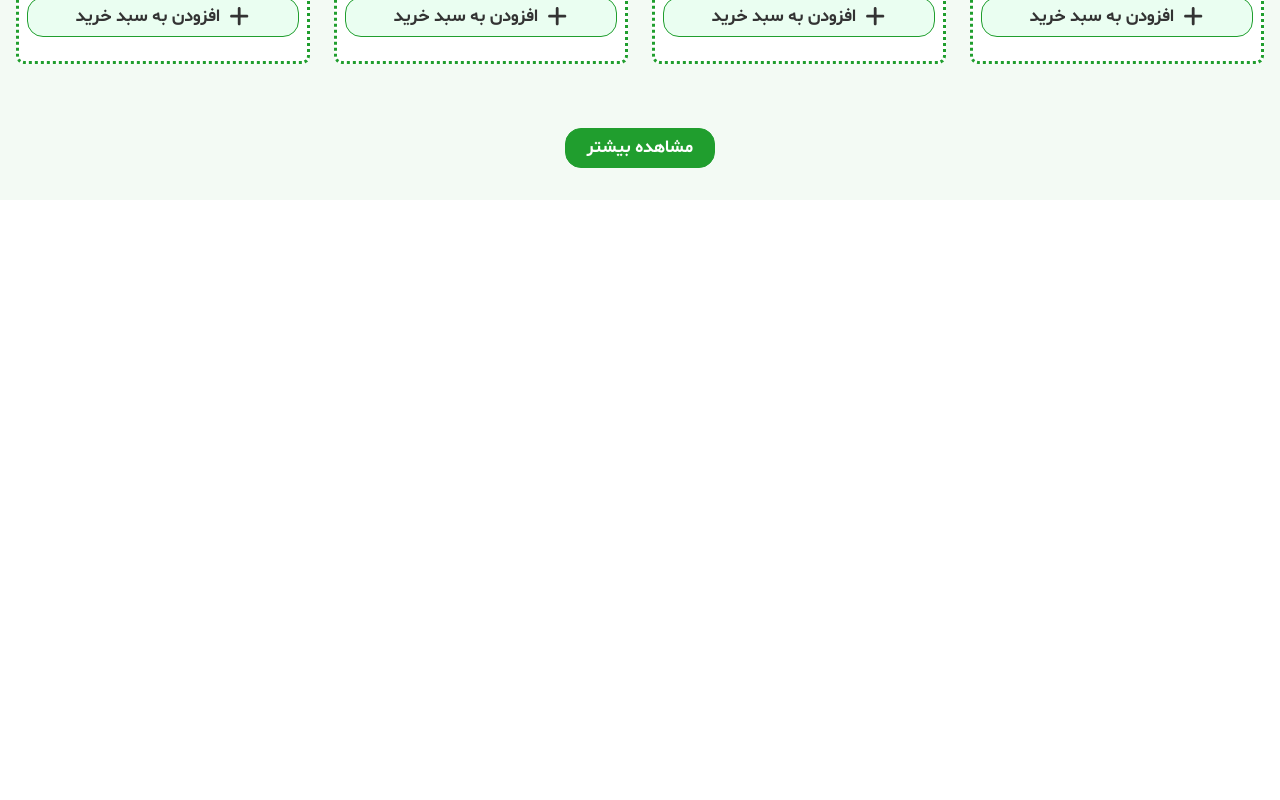
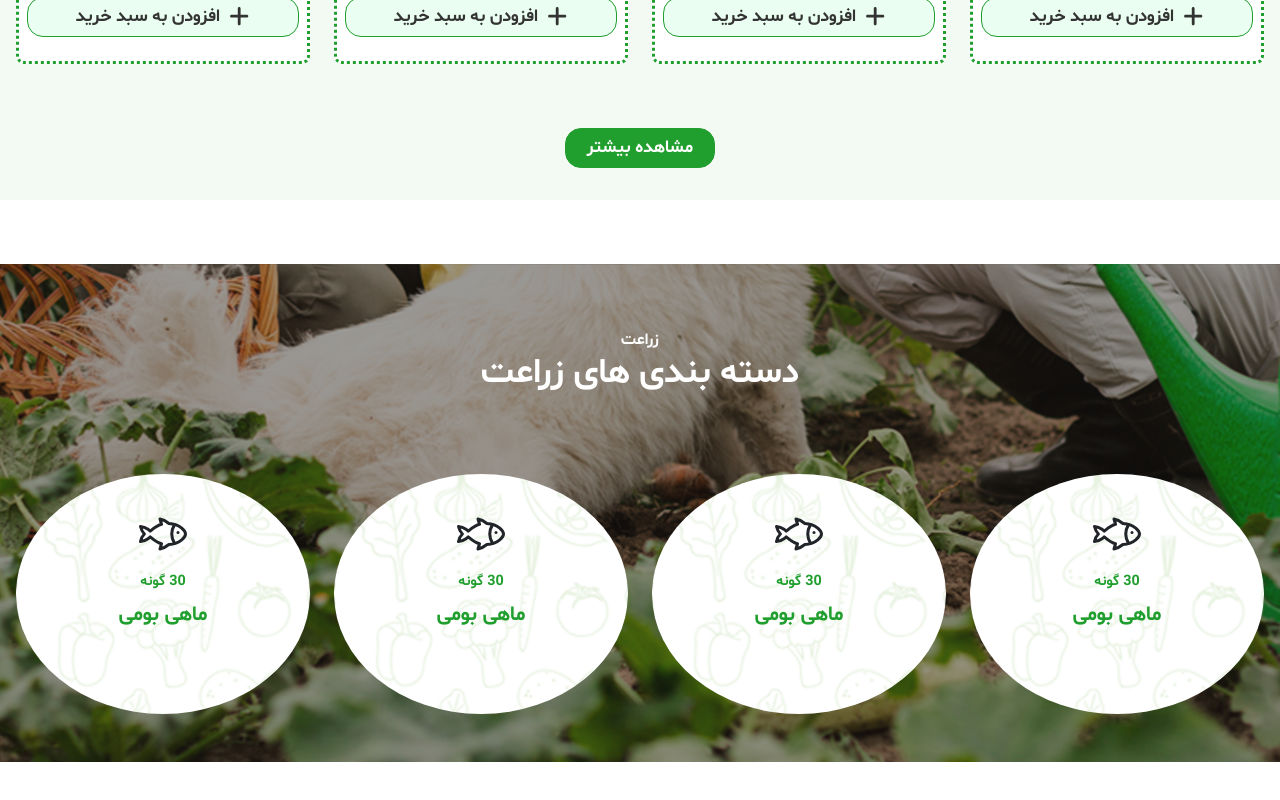
Before and after one commit to mohammadmehdidalvandii/TRIFLES-SHOP, a Next.js app: page / in a window 1280 px wide. Shown: the part 3729-4529 px from the top of the page. Before the commit the page ends 3961 px from the top, so only its background shows below. Built offline with nearby package versions, Linux system fonts and the light colour scheme.

Commit message:
create section cultivation for home-page

```diff
--- a/src/app/page.js
+++ b/src/app/page.js
@@ -1,6 +1,7 @@
 import About from "@/components/template/index/About/About";
 import Banner from "@/components/template/index/Banner/Banner";
 import Country from "@/components/template/index/Country/Country";
+import Cultivation from "@/components/template/index/Cultivation/Cultivation";
 import Shop from "@/components/template/index/Shop/Shop";
 import Triple from "@/components/template/index/Triple/Triple";
 
@@ -12,6 +13,7 @@ export default function Home() {
    <About/>
    <Country/>
    <Shop/>
+   <Cultivation/>
    </>
   );
 }
--- /dev/null
+++ b/src/components/template/index/Cultivation/Cultivation.js
@@ -0,0 +1,90 @@
+import React from 'react';
+import style from './Cultivation.module.css';
+import { FaPlus } from "react-icons/fa6";
+import { IoFishOutline } from "react-icons/io5";
+
+
+function Cultivation() {
+  return (
+    <section className={style.cultivation}>
+        <div className="containers">
+        <div className="row">
+            <div className="col-12">
+                <div className={style.cultivation_title}>
+                    <span className={style.cultivation_title_text}>زراعت</span>
+                    <h4 className={style.cultivation_title_title}>دسته بندی های زراعت</h4>
+                </div>
+            </div>
+        </div>
+        <div className="row mt-5">
+            <div className="col-lg-3 col-md-4 col-sm-6 col-xs-12">
+                <div className={style.cultivation_item}>
+                    <div className={style.cultivation_item_content}>
+                    <span className={style.cultivation_item_icon}>
+                        <IoFishOutline/>
+                    </span>
+                    <span className={style.cultivation_item_type}>30 گونه</span>
+                    <h6 className={style.cultivation_item_name}>ماهی بومی</h6>
+                    <button className={style.cultivation_item_btn}>
+                        <span className={style.cultivation_item_btnIcon}>
+                            <FaPlus/>
+                        </span>
+                    </button>
+                    </div>
+                </div>
+            </div>
+            <div className="col-lg-3 col-md-4 col-sm-6 col-xs-12">
+                <div className={style.cultivation_item}>
+                    <div className={style.cultivation_item_content}>
+                    <span className={style.cultivation_item_icon}>
+                        <IoFishOutline/>
+                    </span>
+                    <span className={style.cultivation_item_type}>30 گونه</span>
+                    <h6 className={style.cultivation_item_name}>ماهی بومی</h6>
+                    <button className={style.cultivation_item_btn}>
+                        <span className={style.cultivation_item_btnIcon}>
+                            <FaPlus/>
+                        </span>
+                    </button>
+                    </div>
+                </div>
+            </div>
+            <div className="col-lg-3 col-md-4 col-sm-6 col-xs-12">
+                <div className={style.cultivation_item}>
+                    <div className={style.cultivation_item_content}>
+                    <span className={style.cultivation_item_icon}>
+                        <IoFishOutline/>
+                    </span>
+                    <span className={style.cultivation_item_type}>30 گونه</span>
+                    <h6 className={style.cultivation_item_name}>ماهی بومی</h6>
+                    <button className={style.cultivation_item_btn}>
+                        <span className={style.cultivation_item_btnIcon}>
+                            <FaPlus/>
+                        </span>
+                    </button>
+                    </div>
+                </div>
+            </div>
+            <div className="col-lg-3 col-md-4 col-sm-6 col-xs-12">
+                <div className={style.cultivation_item}>
+                    <div className={style.cultivation_item_content}>
+                    <span className={style.cultivation_item_icon}>
+                        <IoFishOutline/>
+                    </span>
+                    <span className={style.cultivation_item_type}>30 گونه</span>
+                    <h6 className={style.cultivation_item_name}>ماهی بومی</h6>
+                    <button className={style.cultivation_item_btn}>
+                        <span className={style.cultivation_item_btnIcon}>
+                            <FaPlus/>
+                        </span>
+                    </button>
+                    </div>
+                </div>
+            </div>
+        </div>
+        </div>
+    </section>
+  )
+}
+
+export default Cultivation
--- /dev/null
+++ b/src/components/template/index/Cultivation/Cultivation.module.css
@@ -0,0 +1,104 @@
+.cultivation{
+    display: block;
+    width: 100%;
+    height: 100%;
+    margin: 4rem 0;
+    padding: 2rem 0;
+    background: url('/images/cultivation.png');
+    background-position: center center;
+    background-size: cover;
+    overflow-x: hidden;
+}
+.cultivation_title{
+    display: block;
+    text-align: center;
+    width: 100%;
+    margin: 2rem auto;
+    color: var(--whiteColor);
+}
+.cultivation_title_text{
+    font-size: 1rem;
+    font-weight: 700;
+    margin-bottom: 0.7rem;
+}
+.cultivation_title_title{
+    font-family: shabnam_bold;
+    font-size: 2.2rem;
+}
+
+.cultivation_item{
+    display: flex;
+    justify-content: center;
+    align-items: center;
+    margin-bottom: 1rem;
+    width: 100%;
+    height: 240px;
+    border-radius: 100%;
+    background-image: url(/images/cultivation-card.png);
+    background-position: center center;
+    background-size: cover;
+    object-fit: cover;
+    cursor: pointer;
+    transition: all 0.8s ease-out;
+}
+.cultivation_item:hover{
+    background-image: none;
+    background-color: rgb(121,197,130);
+}
+.cultivation_item:hover .cultivation_item_btn{
+    visibility: visible;
+}
+.cultivation_item:hover .cultivation_item_icon{
+    color: var(--whiteColor);
+}
+.cultivation_item:hover .cultivation_item_type{
+    color: var(--whiteColor);
+}
+.cultivation_item:hover .cultivation_item_name{
+    color: var(--whiteColor);
+}
+.cultivation_item_content{
+    display: block;
+    text-align: center;
+}
+.cultivation_item_icon{
+    display: block;
+    font-size: 3rem;
+}
+.cultivation_item_type{
+    display: block;
+    font-size: 0.9rem;
+    font-weight: 700;
+    color: var(--greenColor2);
+}
+.cultivation_item_name{
+    display: block;
+    margin: 0.7rem 0;
+    font-family: shabnam_bold;
+    font-size: 1.3rem;
+    color: var(--greenColor2);
+}
+.cultivation_item_btn{
+    display: flex;
+    align-items: center;
+    justify-content: center;
+    margin: 0 auto;
+    width: 50px;
+    height: 50px;
+    outline: none;
+    border: none;
+    border-radius: 50%;
+    background-color: unset;
+    font-size: 1.1rem;
+    background-color: var(--greenColor1);
+    color: var(--greenColor2);
+    visibility: hidden;
+    transition: all 0.4s ease-out;
+}
+.cultivation_item_btn:hover{
+    background-color: var(--greenColor2);
+    color: var(--whiteColor);
+}
+.cultivation_item_btnIcon{
+
+}
```
Also changed, not shown: public/images/cultivation-card.png (added), public/images/cultivation.png (added).
